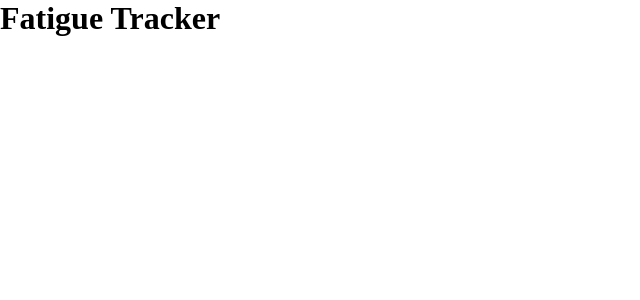
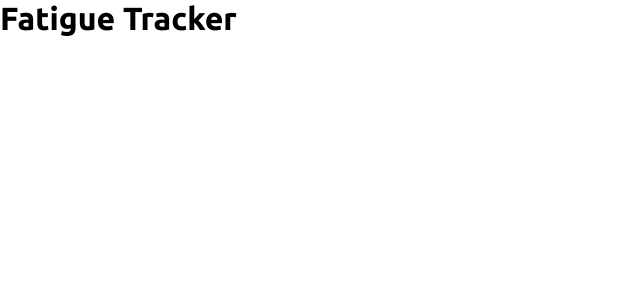
Before and after one commit to HarryD05/fatigue-tracker, a React (Create React App) app in the folder client/: page / in a window 1280 px wide. Shown: the top 300 px of the page, without its empty margins (0-640 px from the left). Built offline with nearby package versions, Linux system fonts and the light colour scheme.

Commit message:
Added .scss & readme

```diff
--- a/client/src/index.scss
+++ b/client/src/index.scss
@@ -1,4 +1,10 @@
+@import url('https://fonts.googleapis.com/css2?family=Ubuntu:wght@300;400;500;700&display=swap');
+
 * {
   margin: 0;
   padding: 0;
 }
+
+body {
+  font-family: 'Ubuntu', sans-serif;
+}
--- a/package.json
+++ b/package.json
@@ -4,12 +4,14 @@
   "description": "Tracker for physical & mental tiredness throughout the day",
   "main": "server.js",
   "scripts": {
-    "development": "nodemon server"
+    "development": "nodemon server",
+    "dev": "concurrently \"npm run development\" \"cd client && npm start\""
   },
   "keywords": [],
   "author": "Harry Davis",
   "license": "ISC",
   "dependencies": {
+    "concurrently": "^5.2.0",
     "dotenv": "^8.2.0",
     "express": "^4.17.1",
     "express-graphql": "^0.11.0",
```
Also changed, not shown: 2 other files (tests, documents, lock files or other folders).
